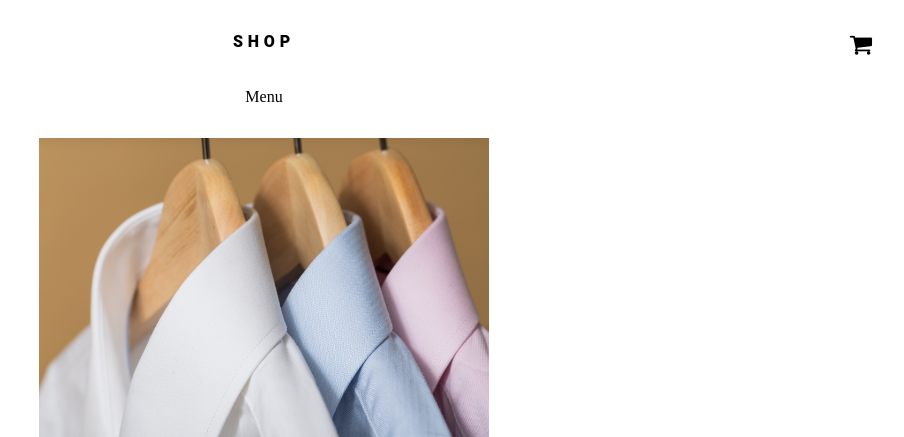
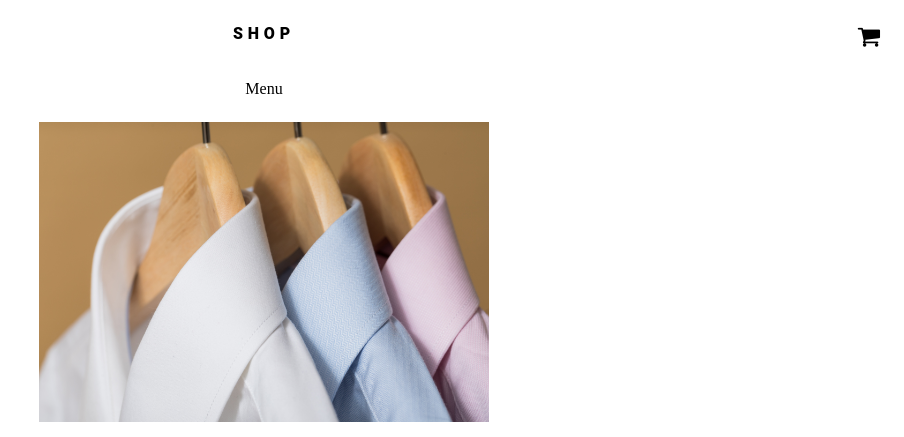
Before and after one commit to DixitSom/ecommerce-website, a PHP site: page / in a window 1280 px wide. Shown: the top 437 px of the page, without its empty margins (376-1280 px from the left). Run offline with PHP 8.4, Linux system fonts and the light colour scheme.

Commit message:
Padding for header got fixed

```diff
--- a/assets/stylesheet/home.css
+++ b/assets/stylesheet/home.css
@@ -10,7 +10,7 @@
     display: grid;
     grid-template-columns: 1fr 1fr 1fr;
     justify-content: space-between;
-    padding: 2em;
+    padding: 1.5em;
     row-gap: 2em;
     /* width: 100%; */
 }
--- a/assets/stylesheet/shopping.css
+++ b/assets/stylesheet/shopping.css
@@ -24,7 +24,7 @@
     display: grid;
     grid-template-columns: 1fr 1fr 1fr;
     justify-content: space-between;
-    padding: 2em;
+    padding: 1.5em;
     row-gap: 2em;
     /* width: 100%; */
 }
```
